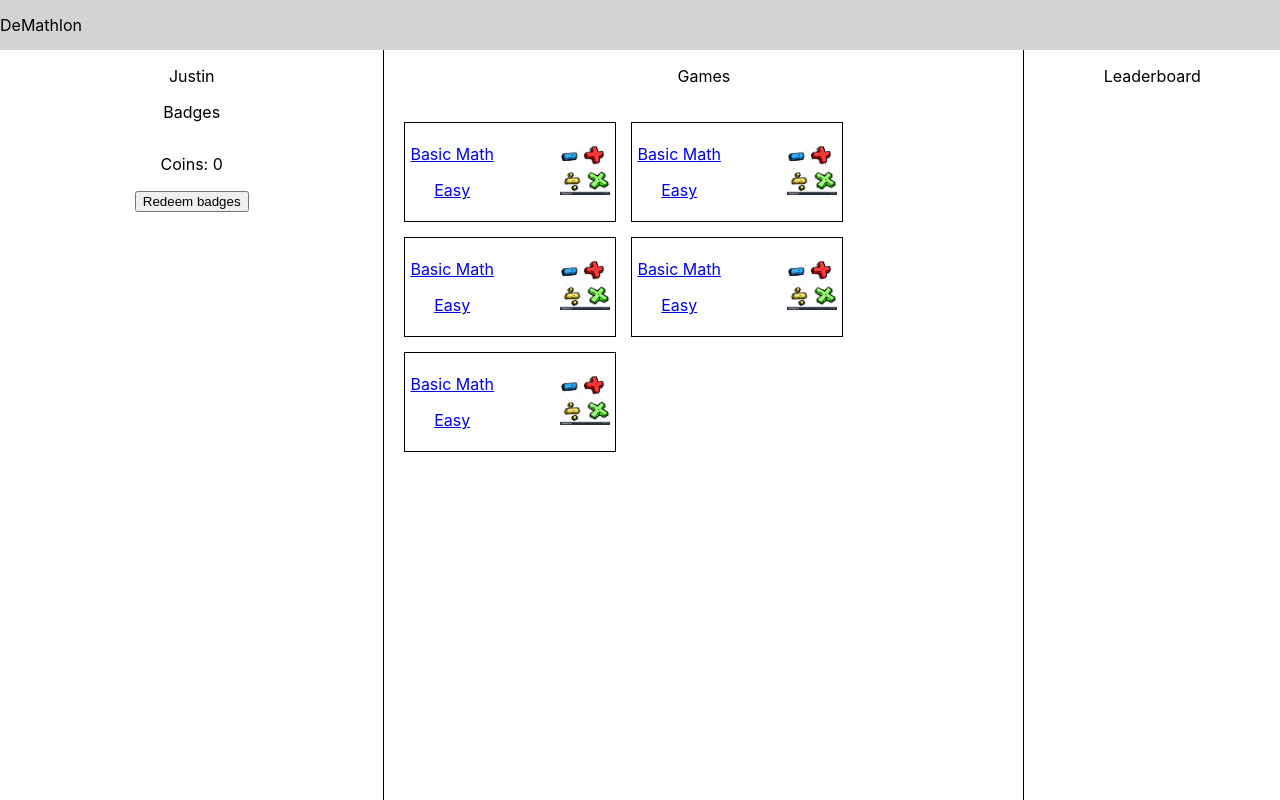
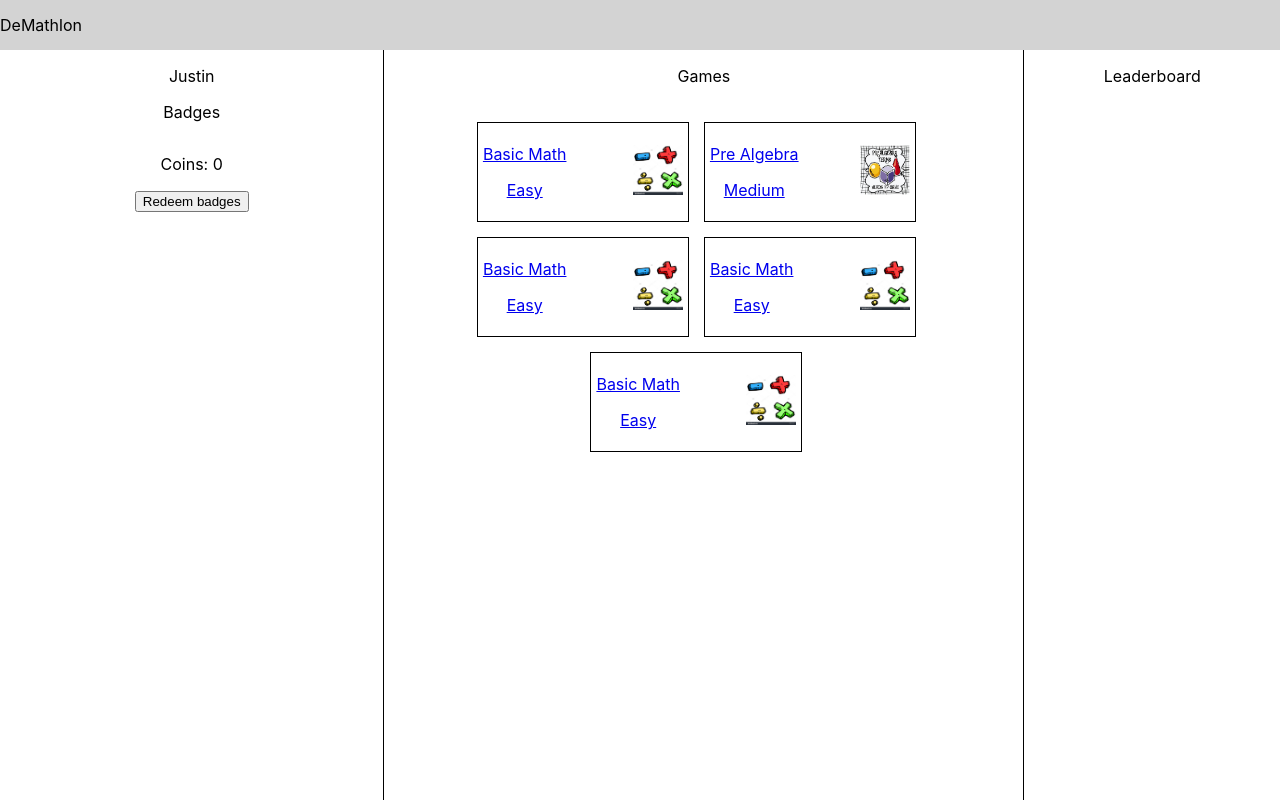
Before and after one commit to tsangjustin/demathlon, a React (Create React App) app: page /app in a window 1280 px wide. Built offline with nearby package versions, Linux system fonts and the light colour scheme.

Commit message:
Add pre algebra questions

```diff
--- a/src/choice/index.jsx
+++ b/src/choice/index.jsx
@@ -35,7 +35,7 @@ export class Choice extends Component {
           className="Choice"
           onClick={onClick}>
         {this.renderShape()}
-          <p className="Choice-Text">{value}</p>
+          <p className="Choice-Text" dangerouslySetInnerHTML={{ __html: value }}></p>
       </div>
     );
   }
--- a/src/dashboard/dashboard.css
+++ b/src/dashboard/dashboard.css
@@ -83,6 +83,7 @@
 .Games-Container {
   display: flex;
   flex-wrap: wrap;
+  justify-content: center;
   padding: 20px;
 }
 
--- a/src/dashboard/index.jsx
+++ b/src/dashboard/index.jsx
@@ -73,11 +73,11 @@ export class DashboardPage extends Component {
                 gameText="Basic Math"
                 img_path="images/math_operator.png" />
           </Link>
-          <Link to={`/game`}>
+          <Link to={`/game/pre_algebra`}>
             <GameTab
-                difficulty="Easy"
-                gameText="Basic Math"
-                img_path="images/math_operator.png" />
+                difficulty="Medium"
+                gameText="Pre Algebra"
+                img_path="images/pre_algebra.jpg" />
           </Link>
           <Link to={`/game`}>
             <GameTab
--- a/src/game/games.json
+++ b/src/game/games.json
@@ -1,27 +1,27 @@
 {
   "BASIC_MATH": [
     {
-      "question": "1 + 1",
+      "question": "1 &#43; 1",
       "answer": 2,
       "choices": [11, 1, 2, 4]
     },
     {
-      "question": "100 + 0",
+      "question": "100 &#43; 0",
       "answer": 100,
       "choices": [10, 1000, 101, 100]
     },
     {
-      "question": "10 - 1",
+      "question": "10 &#8722; 1",
       "answer": 9,
       "choices": [10, 9, 11, 101]
     },
     {
-      "question": "7 * 4",
+      "question": "7 &#215; 4",
       "answer": 28,
       "choices": [28, 32, 47, 74]
     },
     {
-      "question": "8 / 2",
+      "question": "8 &#247; 2",
       "answer": 4,
       "choices": [4, 82, 8, 3]
     },
@@ -30,5 +30,37 @@
       "answer": 4,
       "choices": [4, 2, 1, 5]
     }
+  ],
+  "PRE_ALGEBRA": [
+    {
+      "question": "&radic;4",
+      "answer": 2,
+      "choices": [2, 1, 16, 4]
+    },
+    {
+      "question": "2<sup>3</sup>",
+      "answer": 8,
+      "choices": [16, 4, 8, 9]
+    },
+    {
+      "question": "9<sup>1</sup>",
+      "answer": 9,
+      "choices": [9, 18, 1, 81]
+    },
+    {
+      "question": "2<sup>-1</sup>",
+      "answer": "<sup>1</sup>&frasl;<sub>2</sub>",
+      "choices": [
+        "<sup>1</sup>&frasl;<sub>4</sub>",
+        "2",
+        "<sup>1</sup>&frasl;<sub>8</sub>",
+        "<sup>1</sup>&frasl;<sub>2</sub>"]
+    }
+  ],
+  "GEOMETRY": [
+
+  ],
+  "ALGEBRA": [
+
   ]
 }
--- a/src/game/index.jsx
+++ b/src/game/index.jsx
@@ -1,7 +1,10 @@
 import React, { Component } from 'react';
 import { Link } from "react-router-dom";
 
-import { BASIC_MATH } from "./games.json";
+import {
+  BASIC_MATH,
+  PRE_ALGEBRA,
+} from "./games.json";
 import { Choice } from "../choice";
 import { StreakMeter } from "../streak-meter";
 
@@ -21,8 +24,9 @@ export class GamePage extends Component {
     this.handleChoiceClick = this.handleChoiceClick.bind(this);
     this.handleInput = this.handleInput.bind(this);
     this.handleSubmit = this.handleSubmit.bind(this);
+    this.renderProblem = this.renderProblem.bind(this);
     this.state = {
-      userChoice: undefined,
+      userChoice: "",
       streak: 0,
       curr_problem: 0,
       userEarnings: Number(localStorage.getItem("coins")) || 0,
@@ -47,6 +51,8 @@ export class GamePage extends Component {
   getGameTypeProblems(game_type) {
     if (game_type == "basic_math") {
       return BASIC_MATH;
+    } else if (game_type === "pre_algebra") {
+      return PRE_ALGEBRA;
     } else {
       throw Error("Invalid game type");
     }
@@ -79,6 +85,7 @@ export class GamePage extends Component {
       this.setState({
         streak: streak + 1,
         curr_problem: (curr_problem + 1) % problems.length,
+        userChoice: "",
         userEarnings: userEarnings + 3,
       }, () => {
         localStorage.setItem("coins", this.state.userEarnings);
@@ -87,12 +94,29 @@ export class GamePage extends Component {
       this.setState({
         streak: 0,
         curr_problem: (curr_problem + 1) % problems.length,
+        userChoice: "",
       });
     }
   }
 
+  renderProblem(problem) {
+    if (problem.question) {
+      return (
+        <p dangerouslySetInnerHTML={{ __html: `${problem.question} = ` }}></p>
+      );
+    } else {
+      return null;
+    }
+  }
+
   render() {
-    const { curr_problem, problems, streak, userEarnings } = this.state;
+    const {
+      curr_problem,
+      problems,
+      streak,
+      userChoice,
+      userEarnings,
+    } = this.state;
     const problem = problems[curr_problem];
 
     return (
@@ -108,12 +132,13 @@ export class GamePage extends Component {
           </div>
           <div className="Game-Problem">
             <div>
-              <p>{problem.question} = </p>
+              {this.renderProblem(problem)}
               <input
                   type="text"
-                  onKeyUp={e =>
+                  onChange={e =>
                     this.handleInput(e.target.value)
-                  } />
+                  }
+                  value={userChoice} />
               <button onClick={this.handleSubmit}>Enter</button>
             </div>
             <div className="Choice-Container">
```
Also changed, not shown: public/images/pre_algebra.jpg (added).
